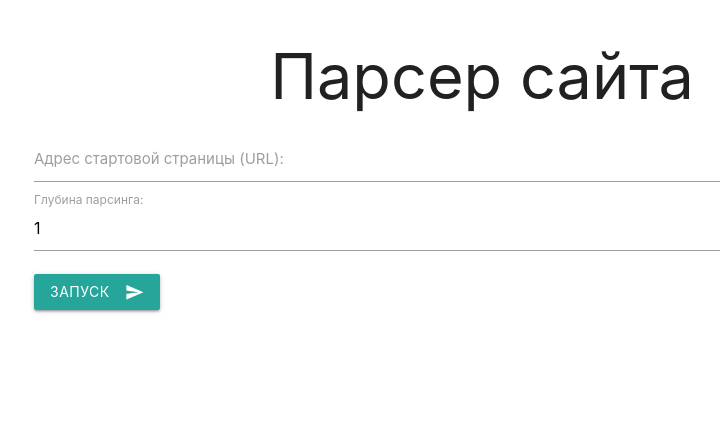
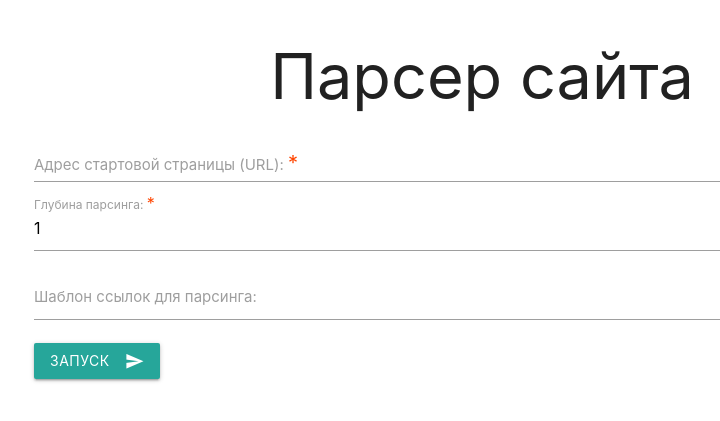
Before and after one commit to nujensait/teleparser, a PHP site: page / in a window 1280 px wide. Shown: the top 421 px of the page, without its empty margins (158-878 px from the left). Run offline with PHP 8.4, Linux system fonts and the light colour scheme.

Commit message:
- add links pattern field

```diff
--- a/index.php
+++ b/index.php
@@ -28,6 +28,10 @@
             0% { transform: rotate(0deg); }
             100% { transform: rotate(360deg); }
         }
+        .req {
+            color: orangered;
+            font-size: 20px;
+        }
     </style>
 </head>
 <body>
@@ -36,11 +40,15 @@
     <form id="parseForm" method="post" action="index.php">
         <div class="input-field">
             <input type="text" id="url" name="url" required value="<?= (isset($_REQUEST['url']) ? $_REQUEST['url'] : '') ?>"/>
-            <label for="url">Адрес стартовой страницы (URL): </label>
+            <label for="url">Адрес стартовой страницы (URL): <small class="req">*</small></label>
         </div>
         <div class="input-field">
-            <input type="number" id="depth" name="depth" min="1" required value="<?= (isset($_REQUEST['depth']) ? $_REQUEST['depth'] : 1) ?>"/>
-            <label for="depth">Глубина парсинга: </label>
+            <input type="number" id="depth" name="depth" min="1" max="10" required value="<?= (isset($_REQUEST['depth']) ? $_REQUEST['depth'] : 1) ?>"/>
+            <label for="depth">Глубина парсинга: <small class="req">*</small></label>
+        </div>
+        <div class="input-field">
+            <input type="text" id="pattern" name="pattern" value="<?= (isset($_REQUEST['pattern']) ? $_REQUEST['pattern'] : '') ?>"/>
+            <label for="depth">Шаблон ссылок для парсинга: </label>
         </div>
         <button class="btn waves-effect waves-light" type="submit" name="action">Запуск
             <i class="material-icons right">send</i>
@@ -58,8 +66,5 @@
 </script>
 </body>
 </html>
-<?php
 
-require_once ("parse.php");
-
-?>
+<?php require_once ("parse.php"); ?>
--- a/parse.php
+++ b/parse.php
@@ -20,17 +20,18 @@
     echo '<div class="container">';
     echo '<h3>Лог парсинга</h3>';
 
-    echo "<p>Начало парсинга ...</p>\n";
+    echo "<ol>";
+    echo "<li><p>Начало парсинга ...</p></li>\n";
     if(is_dir($baseDir)) {
         $parser->deleteDirectory($baseDir);
-        echo "<p>Удалена старая папка с файлами от предыдущего парсинга: <br /><pre>" . $baseDir . "</pre></p>\n";
+        echo "<li><p>Удалена старая папка с файлами от предыдущего парсинга: <br /><pre>" . $baseDir . "</pre></p></li>\n";
     }
 
     // Do parsing
     $parser->downloadPage($url, $depth, $baseDir);
 
-    echo "<p>Парсинг успешно выполнен.</p>\n";
-    echo "<p>Все файлы сохранены в папку: <br /><pre>{$baseDir}</pre></p>\n";
+    echo "<li><p>Парсинг успешно выполнен.</p></li>\n";
+    echo "<li><p>Все файлы сохранены в папку: <br /><pre>{$baseDir}</pre></p></li>\n";
 
 
     // Display links to downloaded files
```
